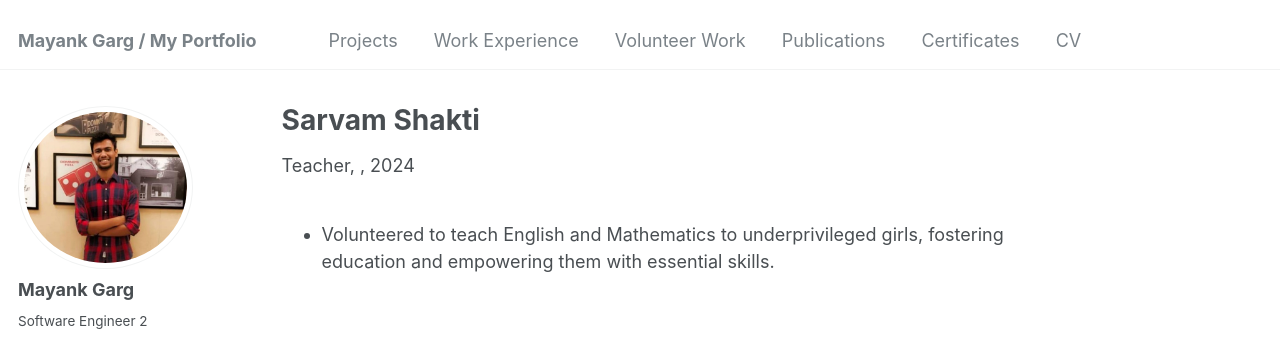
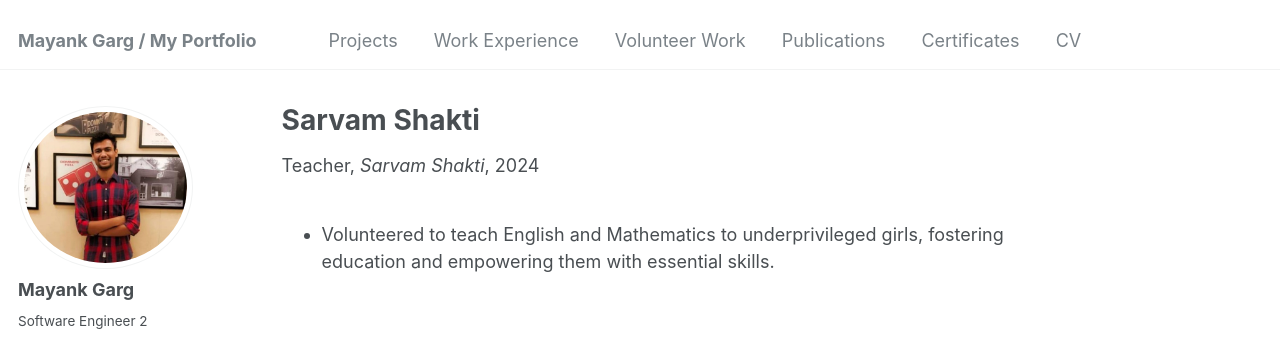
Before and after one commit to mayankgrg/mayankgrg.github.io, a Jekyll site: the page built from _teaching/sarvam-shakti.md, in a window 1280 px wide and 957 px high. Shown: the top 348 px of the window. Built offline with Jekyll 4.4.1, drawn with Linux system fonts in a browser that asks for light colours.

Commit message:
Update sarvam-shakti.md

```diff
--- a/_teaching/sarvam-shakti.md
+++ b/_teaching/sarvam-shakti.md
@@ -2,6 +2,8 @@
 title: "Sarvam Shakti"
 collection: teaching
 type: "Teacher"
+venue: "Sarvam Shakti"
+date: 'Oct 2024'
 permalink: /teaching/sarvam-shakti
 location: "Bangalore, India"
 start_date: 'Aug 2024'
```
